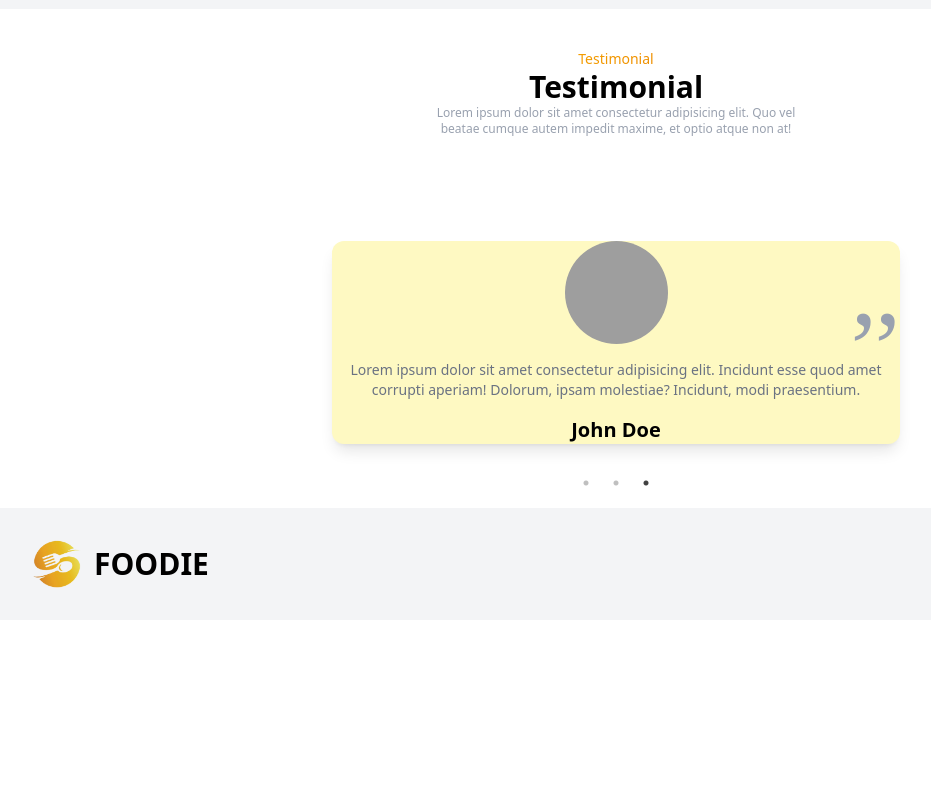
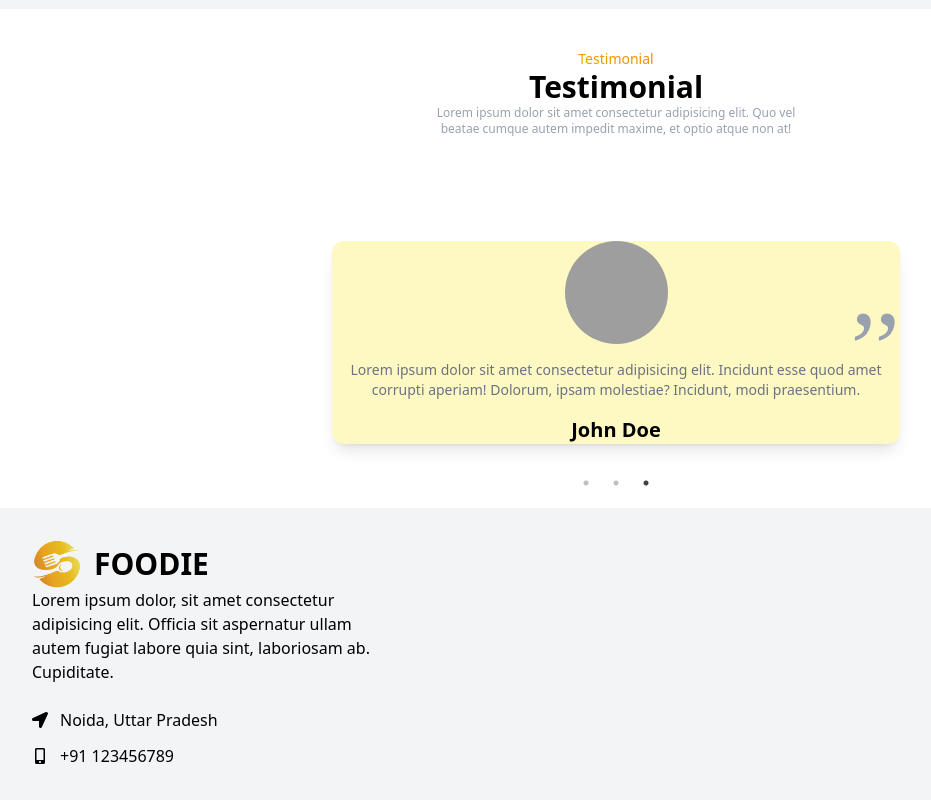
Before and after one commit to Ditechgit/YT_FoodieZone, a React (Vite) app: page / in a window 1280 px wide. Shown: the part 2032-2832 px from the top of the page, without its empty margins (24-955 px from the left). Before the commit the page ends 2652 px from the top, so only its background shows below. Built offline with nearby package versions, Linux system fonts and the light colour scheme; grey boxes are pictures that could not be loaded.

Commit message:
feat - Component Footer Almost Complete

```diff
--- a/src/components/Footer/Footer.jsx
+++ b/src/components/Footer/Footer.jsx
@@ -1,5 +1,6 @@
 import React from "react";
 import FooterLogo from "../../assets/food-logo.png";
+import { FaLocationArrow, FaMobileAlt } from "react-icons/fa";
 
 const Footer = () => {
   return (
@@ -12,7 +13,23 @@ const Footer = () => {
                 <img src={FooterLogo} alt="" className="max-w-[50px]" />
                 FOODIE
               </h1>
+              <p>
+                Lorem ipsum dolor, sit amet consectetur adipisicing elit.
+                Officia sit aspernatur ullam autem fugiat labore quia sint,
+                laboriosam ab. Cupiditate.
+              </p>
+              <br />
+              <div className="flex items-center gap-3 ">
+                <FaLocationArrow />
+                <p>Noida, Uttar Pradesh</p>
+              </div>
+              <div className="flex items-center gap-3 mt-3">
+                <FaMobileAlt />
+                <p>+91 123456789</p>
+              </div>
             </div>
+            {/* Social handles */}
+
             <div className="grid grid-cols-2 sm:grid-cols-3 col-span-2 md:pl-10"></div>
           </div>
         </div>
```
